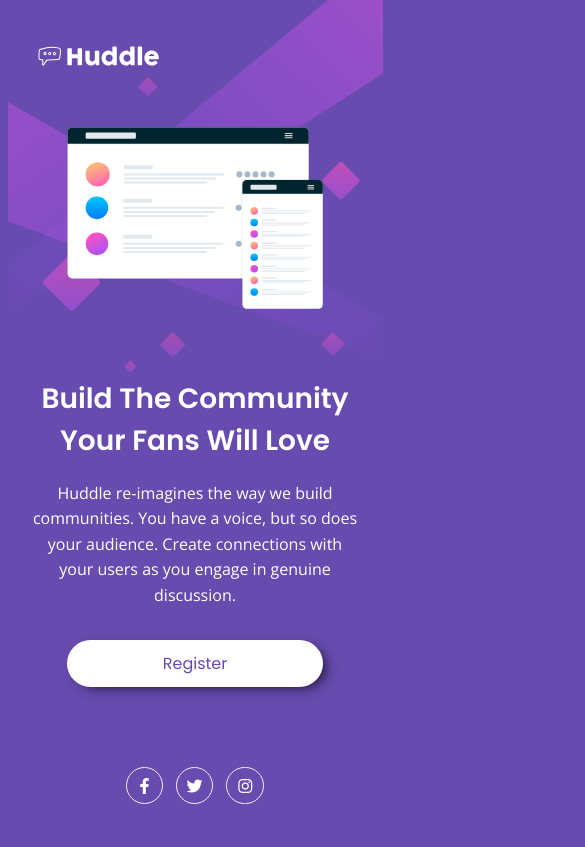
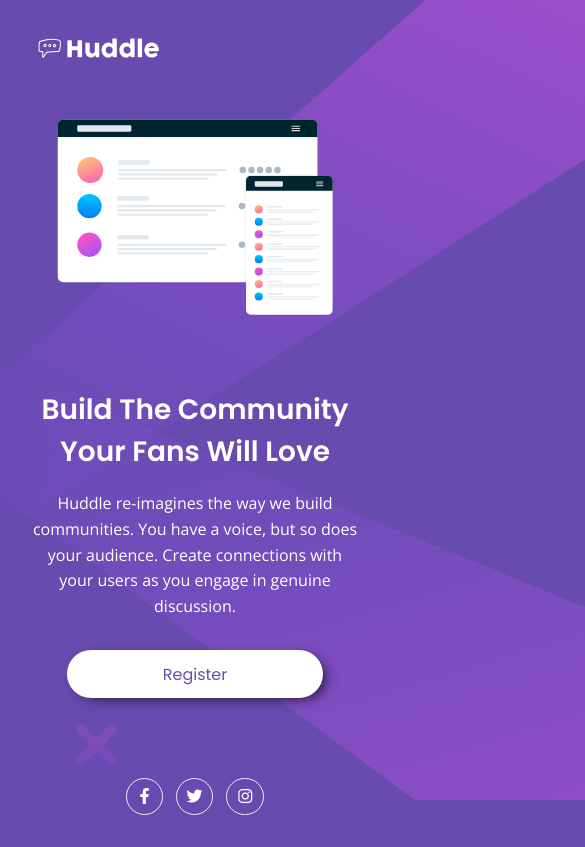
Before and after one commit to by-yee/huddle-landing-page, a plain HTML site: page index.html in a window 390 px wide. Shown: the top 847 px of the page, 585 px wide, since content can reach past the window. Drawn offline with nearby package versions, Linux system fonts and the light colour scheme.

Commit message:
Huddle Landing Page

```diff
--- a/index.html
+++ b/index.html
@@ -18,7 +18,9 @@
       <img src="./images/logo.svg" alt="Logo">
     </header>
     <main>
-      <img src="./images/illustration-mockups.svg" alt="Illustration">
+      <div class="image">
+        <img src="./images/illustration-mockups.svg" alt="Illustration">
+      </div>
       <div class="content">
         <h1>Build The Community Your Fans Will Love</h1>
         <p>
@@ -30,9 +32,9 @@
     </main>
     <footer>
       <div class="icon">
-        <i class="fab fa-facebook-f fa-border"></i>
-        <i class="fab fa-twitter fa-border"></i>
-        <i class="fab fa-instagram fa-border"></i>
+        <a class="fab fa-facebook-f fa-border"></a>
+        <a class="fab fa-twitter fa-border"></a>
+        <a class="fab fa-instagram fa-border"></a>
       </div>
       <!-- <p class="attribution">
         Challenge by <a href="https://www.frontendmentor.io?ref=challenge" target="_blank">Frontend Mentor</a>.
--- a/scss/_config.scss
+++ b/scss/_config.scss
@@ -6,13 +6,13 @@
 }
 
 @mixin tablet() {
-  @media (max-width: 980px){
+  @media (max-width: 880px){
       @content;
   }
 }
 
 @mixin mobile() {
-  @media (max-width: 460px){
+  @media (max-width: 375px){
       @content;
   }
 }
--- a/scss/style.scss
+++ b/scss/style.scss
@@ -30,12 +30,15 @@
 }
 
 main {
-  @include flexDisplay(row, center, normal);
+  @include flexDisplay(row, center, center);
   padding-top: 5em;
 
-  img {
-    width: 100%;
-    max-width: 700px;
+  .image {
+    width: 55%;
+
+    img {
+      width: 100%;
+    }
   }
 
   .content {
@@ -91,11 +94,11 @@
       }
     }
 
-    i:nth-child(1) {
+    a:nth-child(1) {
       padding: 0.6em 0.8em;
     }
 
-    i:nth-child(3) {
+    a:nth-child(3) {
       padding: 0.6em 0.7em;
     }
   }
@@ -114,15 +117,10 @@
 @include tablet {
   body {
     @include flexDisplay(row, center, center);
-
-    &::before {
-      content: url(../images/bg-mobile.svg);
-      left: auto;
-    }
   }
 
   .container {
-    max-width: 350px;
+    // max-width: 350px;
     padding: 2em 2em;
   }
 
@@ -136,8 +134,14 @@
     @include flexDisplay(column, center, center);
     padding-top: 3em;
 
-    img {
-      width: 80%;
+    .image {
+      width: 100%;
+      text-align: center;
+
+      img {
+        width: 50%;
+        min-width: 280px;
+      }
     }
 
     .content {
@@ -162,3 +166,12 @@
     }
   }
 }
+
+@include mobile {
+  body {
+    &::before {
+      content: url(../images/bg-mobile.svg);
+      left: auto;
+    }
+  }
+}
```
Also changed, not shown: css/style.css, 1 other file.
